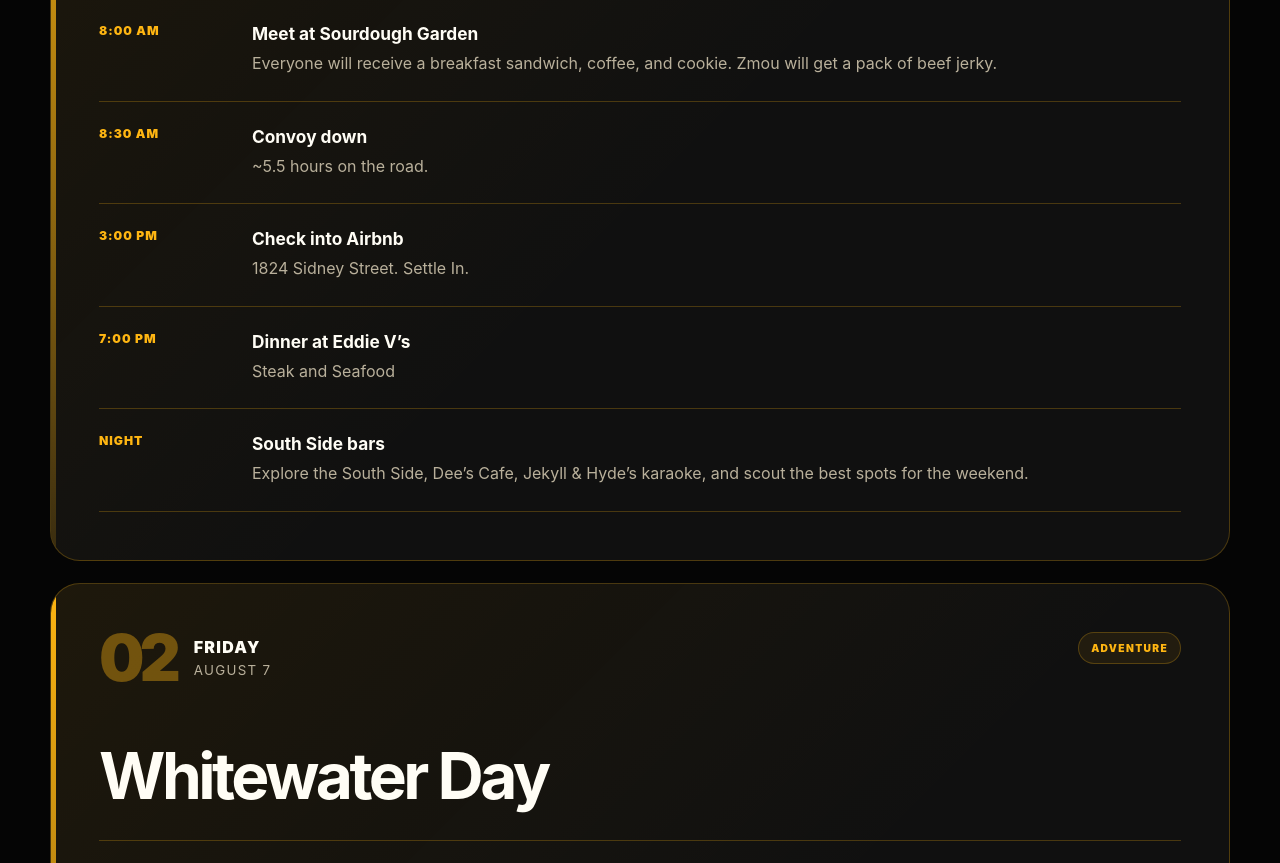
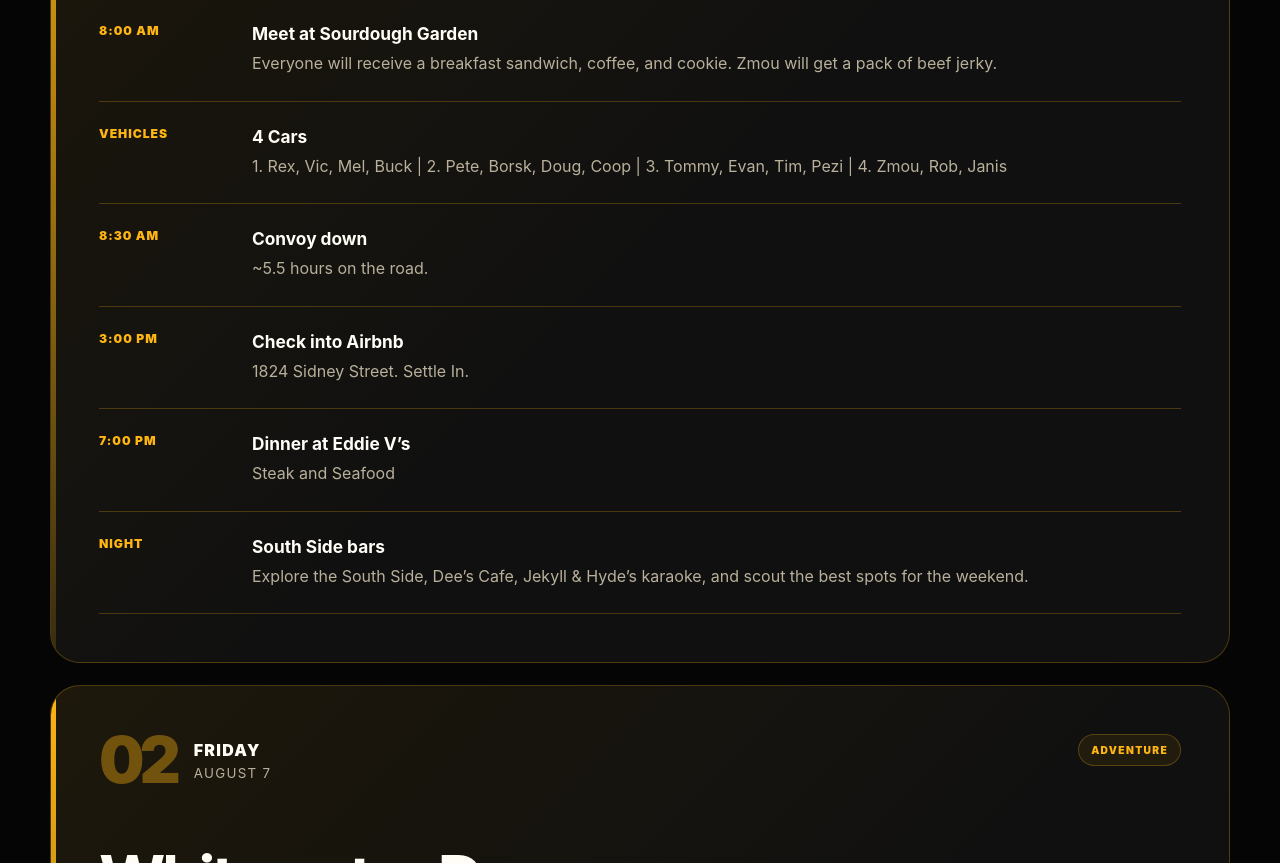
Before and after one commit to angeloturano/b7, a Next.js app: page / in a window 1280 px wide. Shown: the part 1540-2403 px from the top of the page. Built offline with nearby package versions, Linux system fonts and the light colour scheme.

Commit message:
Add vehicle details to the itinerary

```diff
--- a/app/page.js
+++ b/app/page.js
@@ -32,6 +32,11 @@ const days = [
         "8:00 AM",
         "Meet at Sourdough Garden",
         "Everyone will receive a breakfast sandwich, coffee, and cookie. Zmou will get a pack of beef jerky.",
+      ],
+      [
+        "Vehicles",
+        "4 Cars",
+        "1. Rex, Vic, Mel, Buck | 2. Pete, Borsk, Doug, Coop | 3. Tommy, Evan, Tim, Pezi | 4. Zmou, Rob, Janis",
       ],
       ["8:30 AM", "Convoy down", "~5.5 hours on the road."],
       [
```
